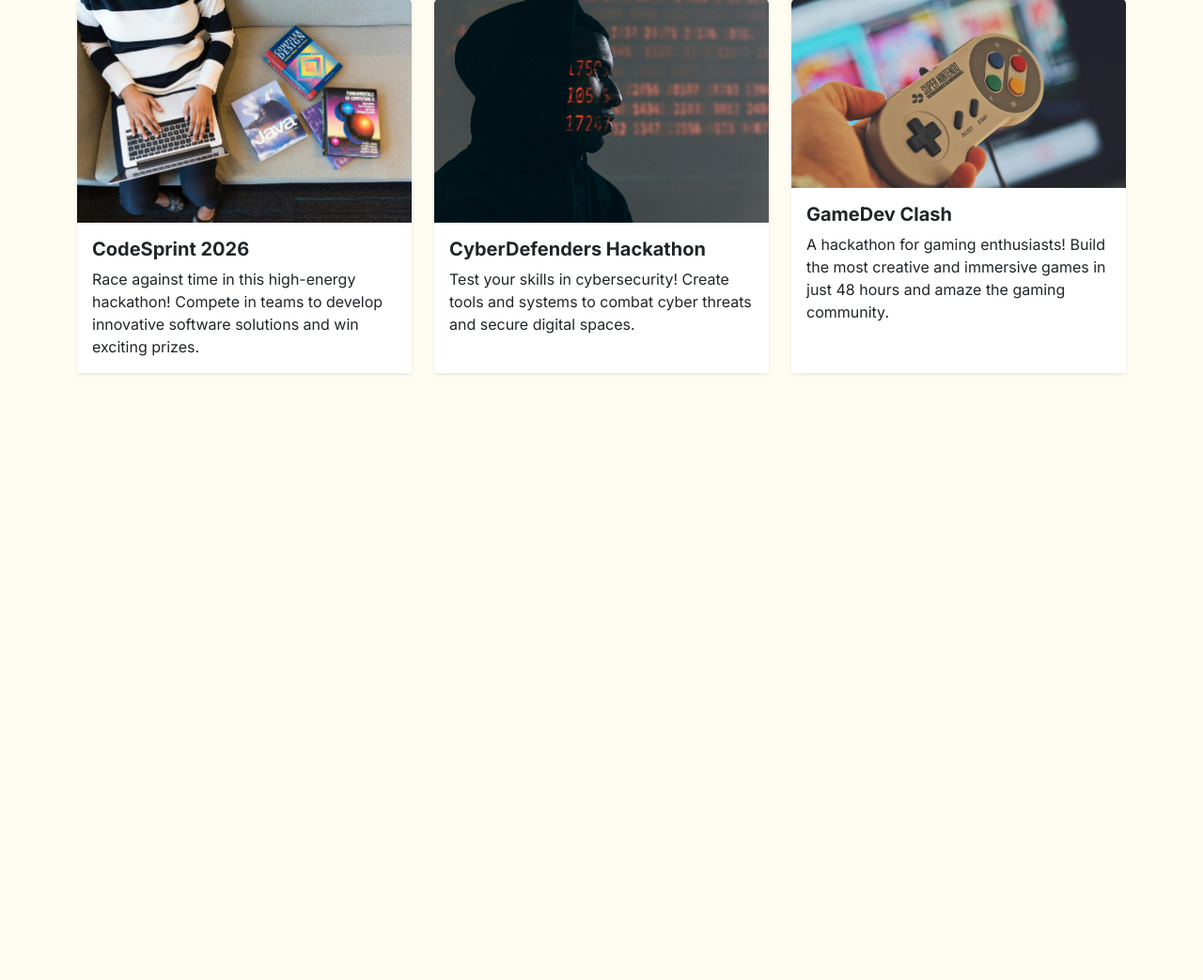
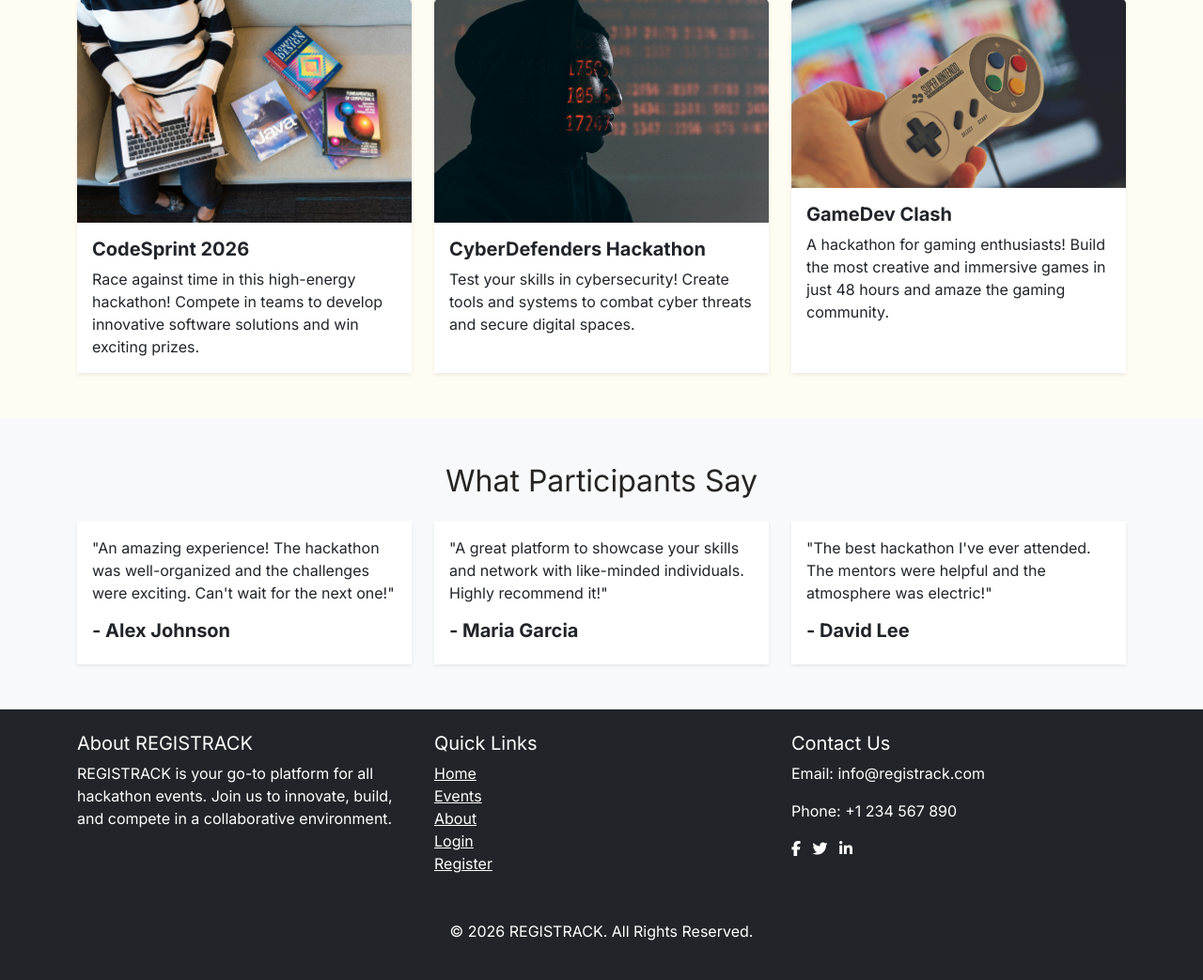
Before and after one commit to keurieo/RegisTrack, a Django app: page / in a window 1280 px wide. Shown: the part 1575-2618 px from the top of the page at 94% size. Before the commit the page ends 1973 px from the top, so only its background shows below. Run offline with Django 5.2, Linux system fonts and the light colour scheme; some libraries are stand-ins or nearby versions.

Commit message:
style: add testimonials section and footer to enhance user engagement and information accessibility

```diff
--- a/eventsphere/templates/base.html
+++ b/eventsphere/templates/base.html
@@ -116,6 +116,80 @@
         </div>
     </div>
 </div>
+
+
+<!-- Testimonials Section -->
+<section class="testimonials-section bg-light py-5">
+    <div class="container">
+        <h2 class="text-center mb-4">What Participants Say</h2>
+        <div class="row gx-4 gy-4">
+            <div class="col-md-4">
+                <div class="card border-0 shadow-sm h-100">
+                    <div class="card-body">
+                        <p class="card-text">"An amazing experience! The hackathon was well-organized and the challenges were exciting. Can't wait for the next one!"</p>
+                        <h5 class="card-title">- Alex Johnson</h5>
+                    </div>
+                </div>
+            </div>
+            <div class="col-md-4">
+                <div class="card border-0 shadow-sm h-100">
+                    <div class="card-body">
+                        <p class="card-text">"A great platform to showcase your skills and network with like-minded individuals. Highly recommend it!"</p>
+                        <h5 class="card-title">- Maria Garcia</h5>
+                    </div>
+                </div>
+            </div>
+            <div class="col-md-4">
+                <div class="card border-0 shadow-sm h-100">
+                    <div class="card-body">
+                        <p class="card-text">"The best hackathon I've ever attended. The mentors were helpful and the atmosphere was electric!"</p>
+                        <h5 class="card-title">- David Lee</h5>
+                    </div>
+                </div>
+            </div>
+        </div>
+    </div>
+</section>
+
+
+<!-- Footer Section -->
+<footer class="bg-dark text-white py-4">
+    <div class="container">
+        <div class="row">
+            <div class="col-md-4 mb-3">
+                <h5>About REGISTRACK</h5>
+                <p>REGISTRACK is your go-to platform for all hackathon events. Join us to innovate, build, and compete in a collaborative environment.</p>
+            </div>
+            <div class="col-md-4 mb-3">
+                <h5>Quick Links</h5>
+                <ul class="list-unstyled">
+                    <li><a href="/" class="text-white">Home</a></li>
+                    <li><a href="/events" class="text-white">Events</a></li>
+                    <li><a href="/about" class="text-white">About</a></li>
+                    <li><a href="{% url 'login' %}" class="text-white">Login</a></li>
+                    <li><a href="{% url 'registration' %}" class="text-white">Register</a></li>
+                </ul>
+            </div>
+            <div class="col-md-4 mb-3">
+                <h5>Contact Us</h5>
+                <p>Email: info@registrack.com</p>
+                <p>Phone: +1 234 567 890</p>
+                <div class="social-icons">
+                    <a href="#" class="text-white me-2"><i class="fab fa-facebook-f"></i></a>
+                    <a href="#" class="text-white me-2"><i class="fab fa-twitter"></i></a>
+                    <a href="#" class="text-white"><i class="fab fa-linkedin-in"></i></a>
+                </div>
+            </div>
+        </div>
+        <div class="text-center mt-3">
+            <p>&copy; 2026 REGISTRACK. All Rights Reserved.</p>
+        </div>
+    </div>
+</footer>
+
+<!-- FontAwesome Icons -->
+<script src="https://kit.fontawesome.com/a076d05399.js" crossorigin="anonymous"></script>
+
     <script src="https://cdn.jsdelivr.net/npm/bootstrap@5.3.3/dist/js/bootstrap.bundle.min.js"
         integrity="sha384-YvpcrYf0tY3lHB60NNkmXc5s9fDVZLESaAA55NDzOxhy9GkcIdslK1eN7N6jIeHz"
         crossorigin="anonymous"></script>
```
